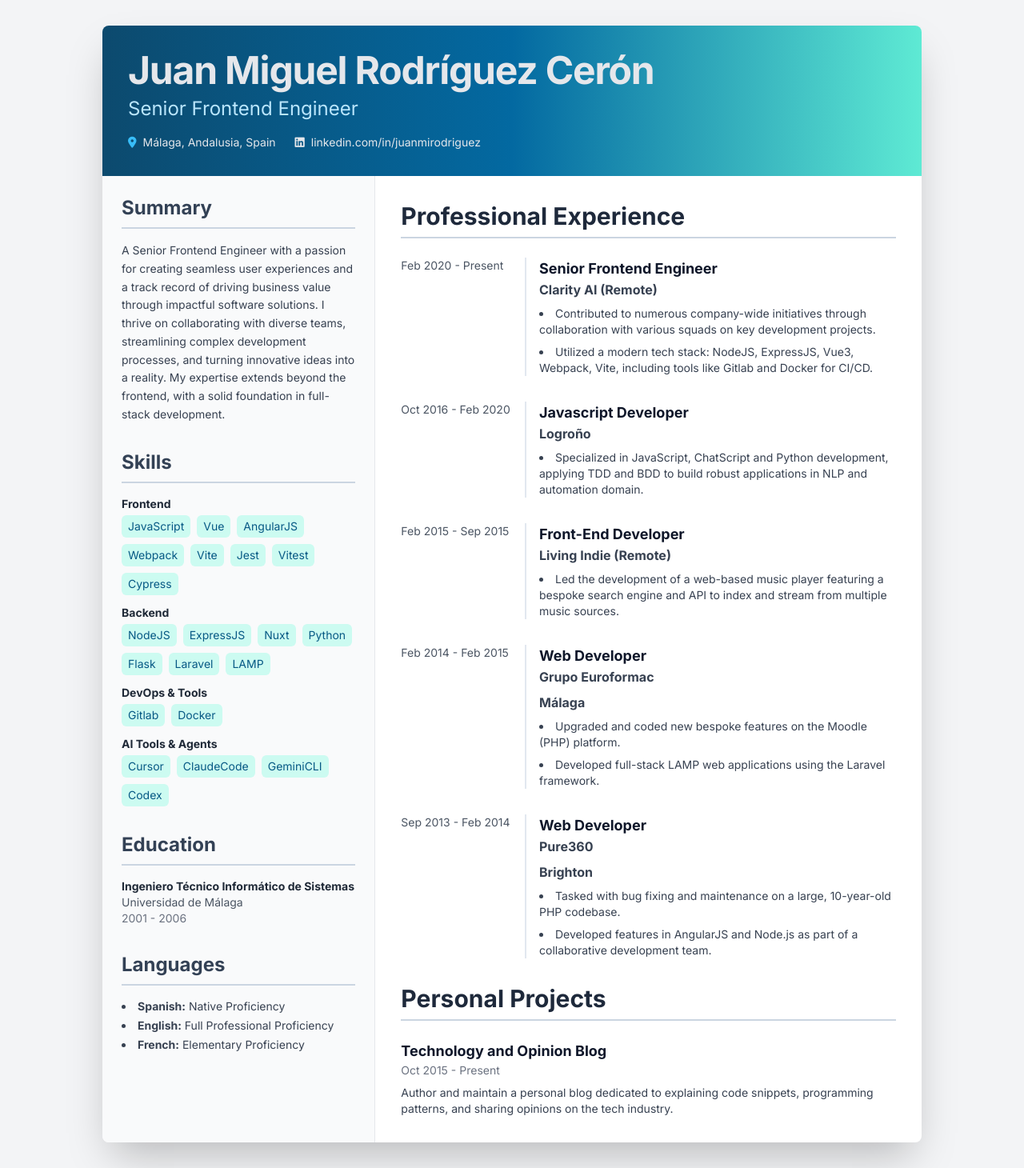
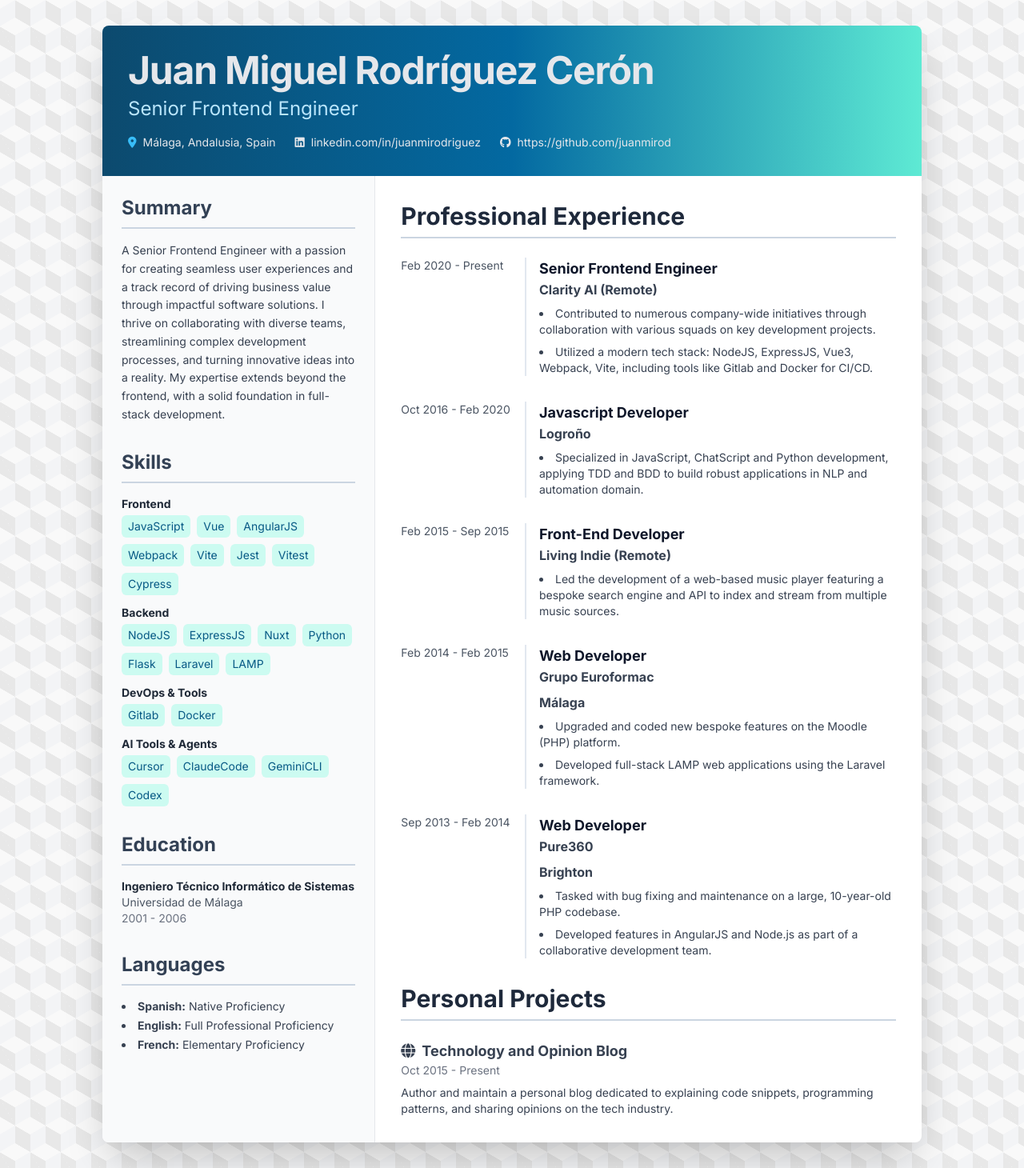
Before and after one commit to juanmirod/juanmirod.github.io, a Jekyll site: the page public/cv.html, which Jekyll copies as it is, in a window 1280 px wide. Shown: the whole page at 80% size. Built offline with Jekyll 4.4.1, drawn with Linux system fonts in a browser that asks for light colours; nearby versions of some CDN libraries.

Commit message:
add bg pattern and small comment

```diff
--- a/public/cv.html
+++ b/public/cv.html
@@ -15,6 +15,16 @@
         body {
             font-family: 'Inter', sans-serif;
             -webkit-print-color-adjust: exact;
+            background-color: #c7c7c7;
+            background-image:
+            linear-gradient(30deg, #f9f9f9 12%, transparent 12.5%, transparent 87%, #f9f9f9 87.5%, #f9f9f9),
+            linear-gradient(150deg, #f9f9f9 12%, transparent 12.5%, transparent 87%, #f9f9f9 87.5%, #f9f9f9),
+            linear-gradient(30deg, #f9f9f9 12%, transparent 12.5%, transparent 87%, #f9f9f9 87.5%, #f9f9f9),
+            linear-gradient(150deg, #f9f9f9 12%, transparent 12.5%, transparent 87%, #f9f9f9 87.5%, #f9f9f9),
+            linear-gradient(60deg, #e8e8e8 25%, transparent 25.5%, transparent 75%, #e8e8e8 75%, #e8e8e8),
+            linear-gradient(60deg, #e8e8e8 25%, transparent 25.5%, transparent 75%, #e8e8e8 75%, #e8e8e8);
+            background-size: 38px 67px;
+            background-position: 0 0, 0 0, 19px 33px, 19px 33px, 0 0, 19px 33px;
         }
         @media print {
             body {
@@ -55,6 +65,10 @@
                 <a href="https://linkedin.com/in/juanmirodriguez" target="_blank" class="flex items-center">
                     <i class="fab fa-linkedin mr-2"></i>
                     <span>linkedin.com/in/juanmirodriguez</span>
+                </a>
+                <a href="https://github.com/juanmirod" target="_blank" class="flex items-center">
+                    <i class="fab fa-github mr-2"></i>
+                    <span>https://github.com/juanmirod</span>
                 </a>
             </div>
         </header>
@@ -213,7 +227,12 @@
                     <h2 class="text-3xl font-bold text-slate-800 border-b-2 border-slate-300 pb-2 mb-6">Personal Projects</h2>
                      <div class="space-y-6">
                          <div>
-                            <h3 class="font-bold text-lg text-slate-900">Technology and Opinion Blog</h3>
+                            <h3 class="font-bold text-lg text-slate-900">
+                                <a target="_blank" class="flex items-center text-gray-700" href="http://juanmirod.github.io/">
+                                    <i class="fa-solid fa-globe mr-2"> </i>
+                                    <span>Technology and Opinion Blog</span>
+                                </a>
+                            </h3>
                             <p class="text-sm text-gray-500 mb-2">Oct 2015 - Present</p>
                             <p class="text-gray-700 text-sm">Author and maintain a personal blog dedicated to explaining code snippets, programming patterns, and sharing opinions on the tech industry.</p>
                          </div>
```
Also changed, not shown: _posts/2024-05-24-ai-learnings-compilation.md (+2 -0 lines).
